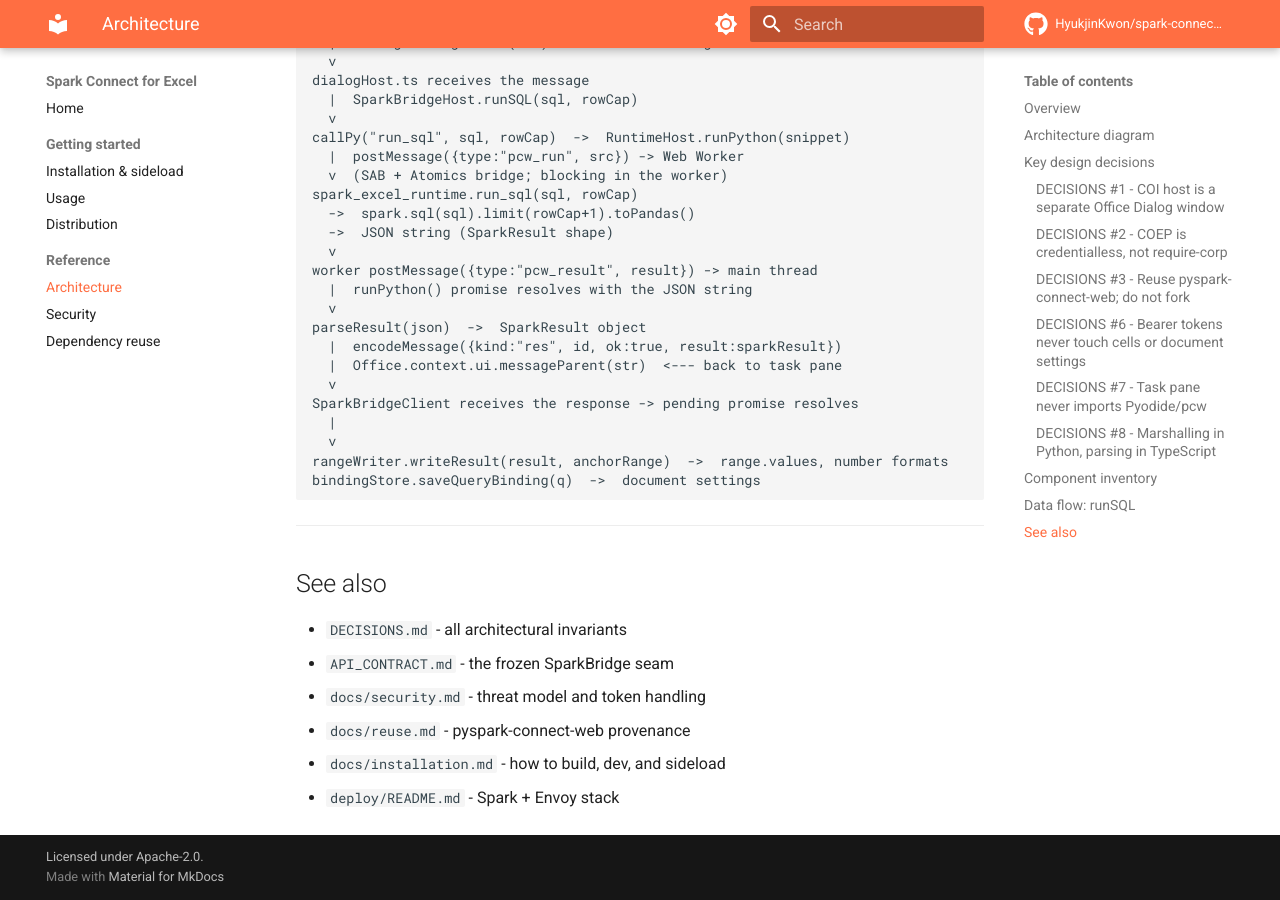
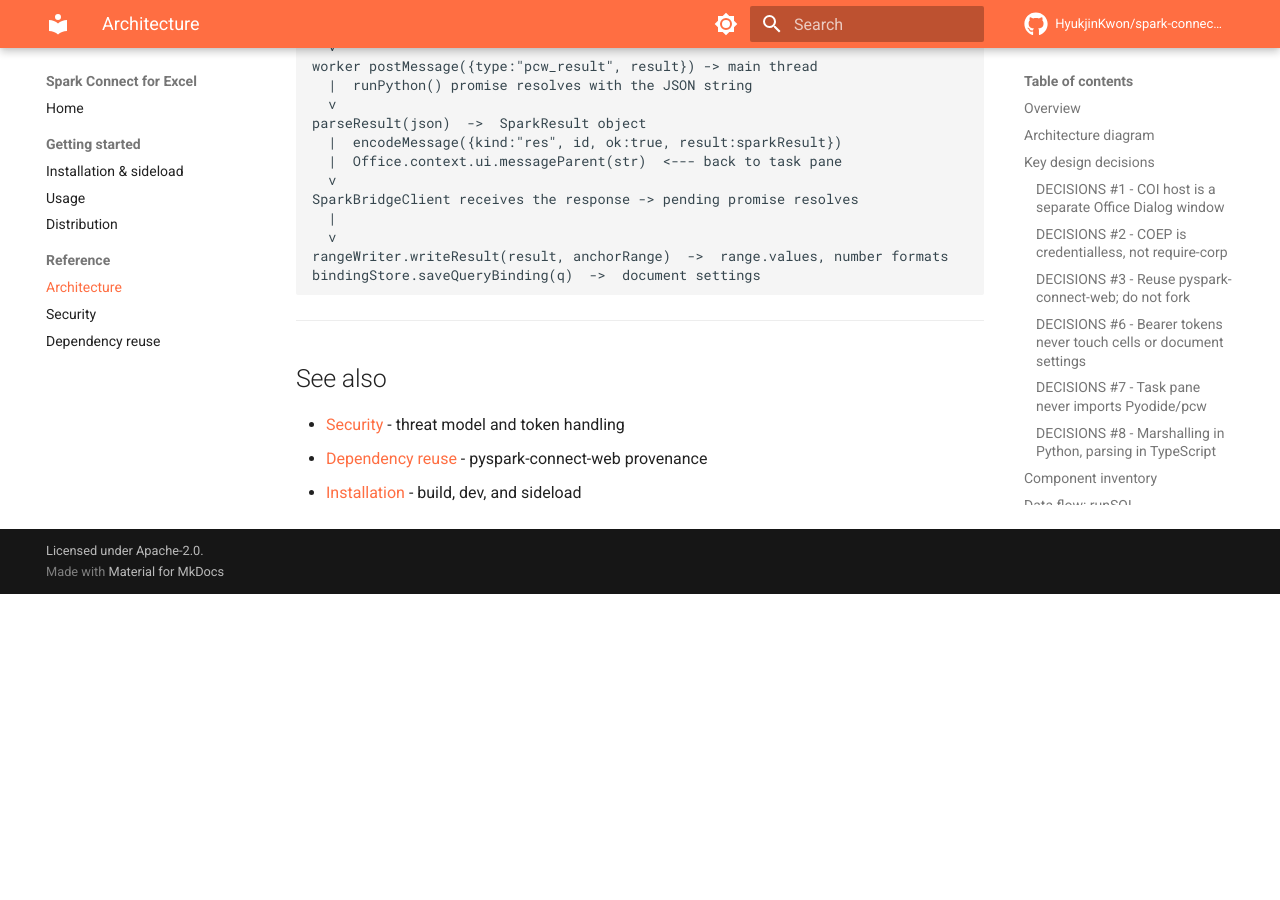
Before and after one commit to HyukjinKwon/spark-connect-excel, an MkDocs documentation site: the page built from docs/architecture.md, in a window 1280 px wide and 900 px high, scrolled down 4178 px. Built offline with MkDocs 1.6.1 and Material for MkDocs 9.7.7, drawn with Linux system fonts in a browser that asks for light colours; comment, search, counter and statistics services are not loaded; after the commit the page ends 4772 px from its top, so only the background shows below that; some of the changed text lies outside the part shown.

Commit message:
Docs/UI cleanup: ASCII demo UI, drop fake SVG, prune internal jargon
- demo.ts: remove non-ASCII (em dashes, ellipses, glyphs) from the UI text
  (the em dash that showed in the example screenshot); regenerate web-demo.png
- README: remove the fake animated SVG block + delete docs/demo.svg; shorten the
  screenshot caption; move the docs link inline near the intro; drop the
  Documentation section
- docs/index.md: drop the SVG, keep the screenshot
- docs/architecture.md: remove the internal 'Lane' column from the component
  inventory; trim 'See also' to in-site links only
- Green: lint, typecheck, build

Co-authored-by: Isaac

```diff
--- a/docs/architecture.md
+++ b/docs/architecture.md
@@ -166,9 +166,6 @@
 
 ## See also
 
-- `DECISIONS.md` - all architectural invariants
-- `API_CONTRACT.md` - the frozen SparkBridge seam
-- `docs/security.md` - threat model and token handling
-- `docs/reuse.md` - pyspark-connect-web provenance
-- `docs/installation.md` - how to build, dev, and sideload
-- `deploy/README.md` - Spark + Envoy stack
+- [Security](security.md) - threat model and token handling
+- [Dependency reuse](reuse.md) - pyspark-connect-web provenance
+- [Installation](installation.md) - build, dev, and sideload
```
Also changed, not shown: other parts of docs/architecture.md (+22 -22 lines), README.md (+4 -14 lines), docs/index.md (+1 -5 lines), docs/demo.svg (deleted), docs/screenshots/web-demo.png, 1 other file.
